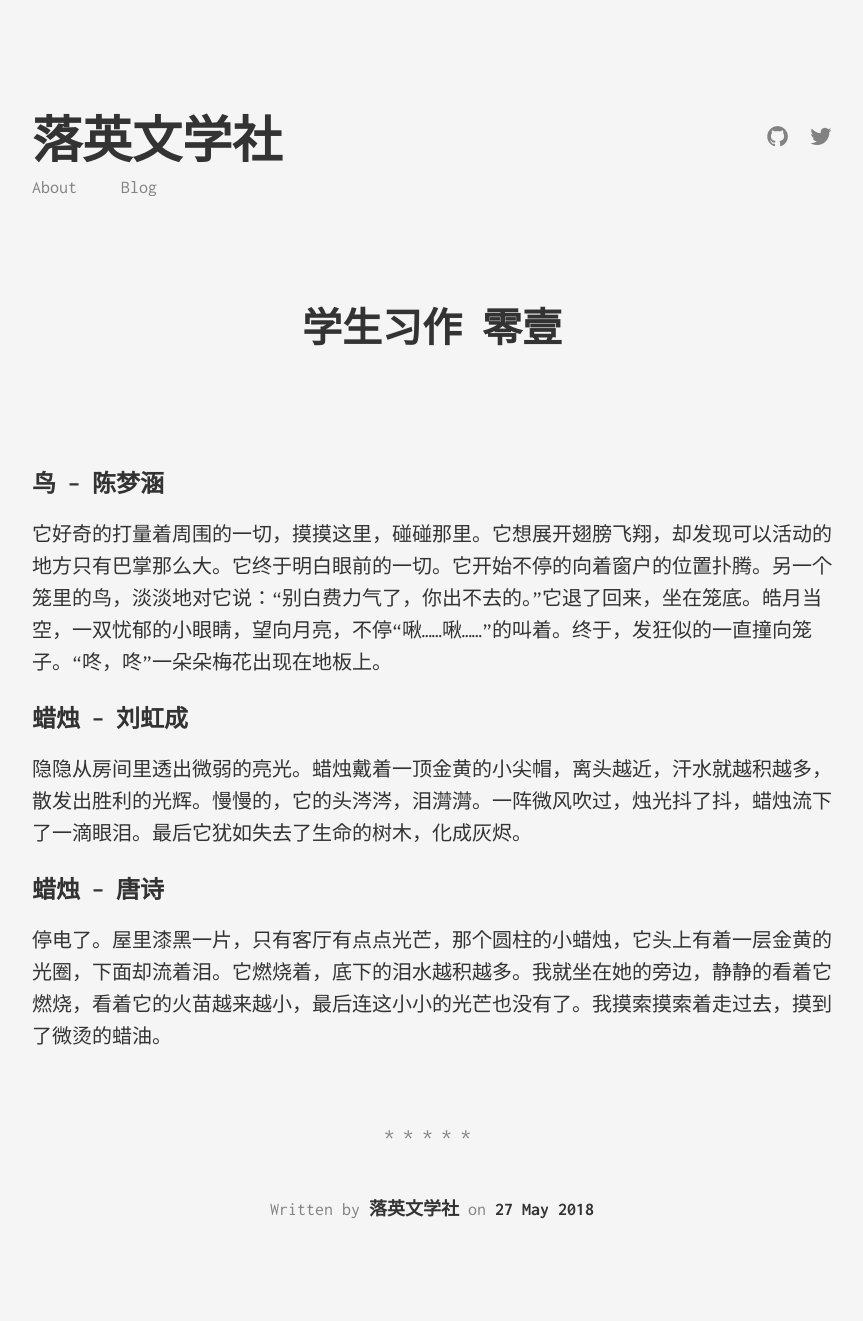
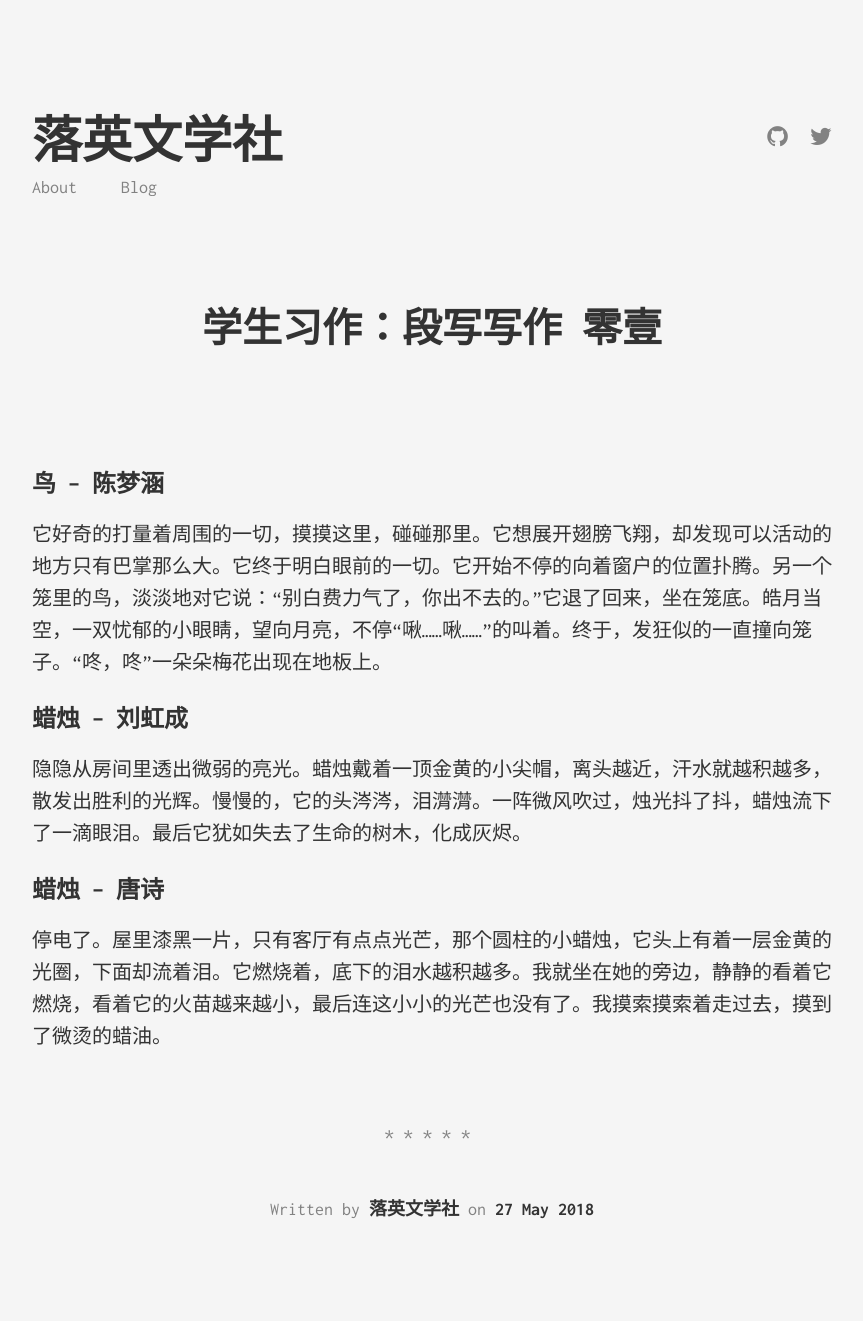
Before and after one commit to wwq0327/writing_class, a Jekyll site: the page built from _posts/2018-05-27-xizuo-01.md, in a window 1280 px wide. Shown: the whole page, without its empty margins (208-1071 px from the left). Built offline with Jekyll 4.4.1, drawn with Linux system fonts in a browser that asks for light colours.

Commit message:
标题修改。

```diff
--- a/_posts/2018-05-27-xizuo-01.md
+++ b/_posts/2018-05-27-xizuo-01.md
@@ -1,6 +1,6 @@
 ---
 layout: post
-title: 学生习作 零壹
+title: 学生习作：段写写作 零壹
 description: 学生三篇片段习作。
 keywords: [写作]
 ---
```
Also changed, not shown: _posts/2018-05-27-poem.md (+1 -1 lines).
